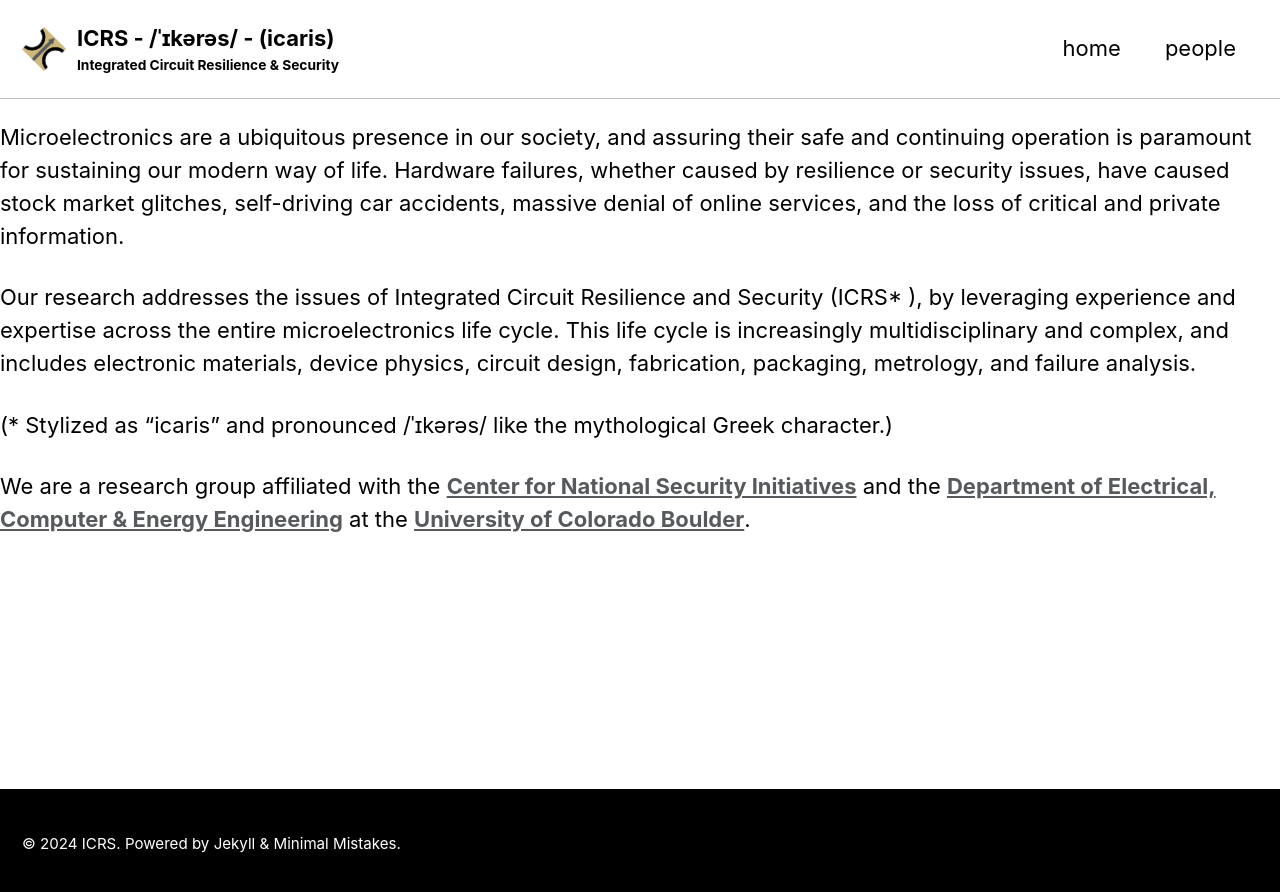
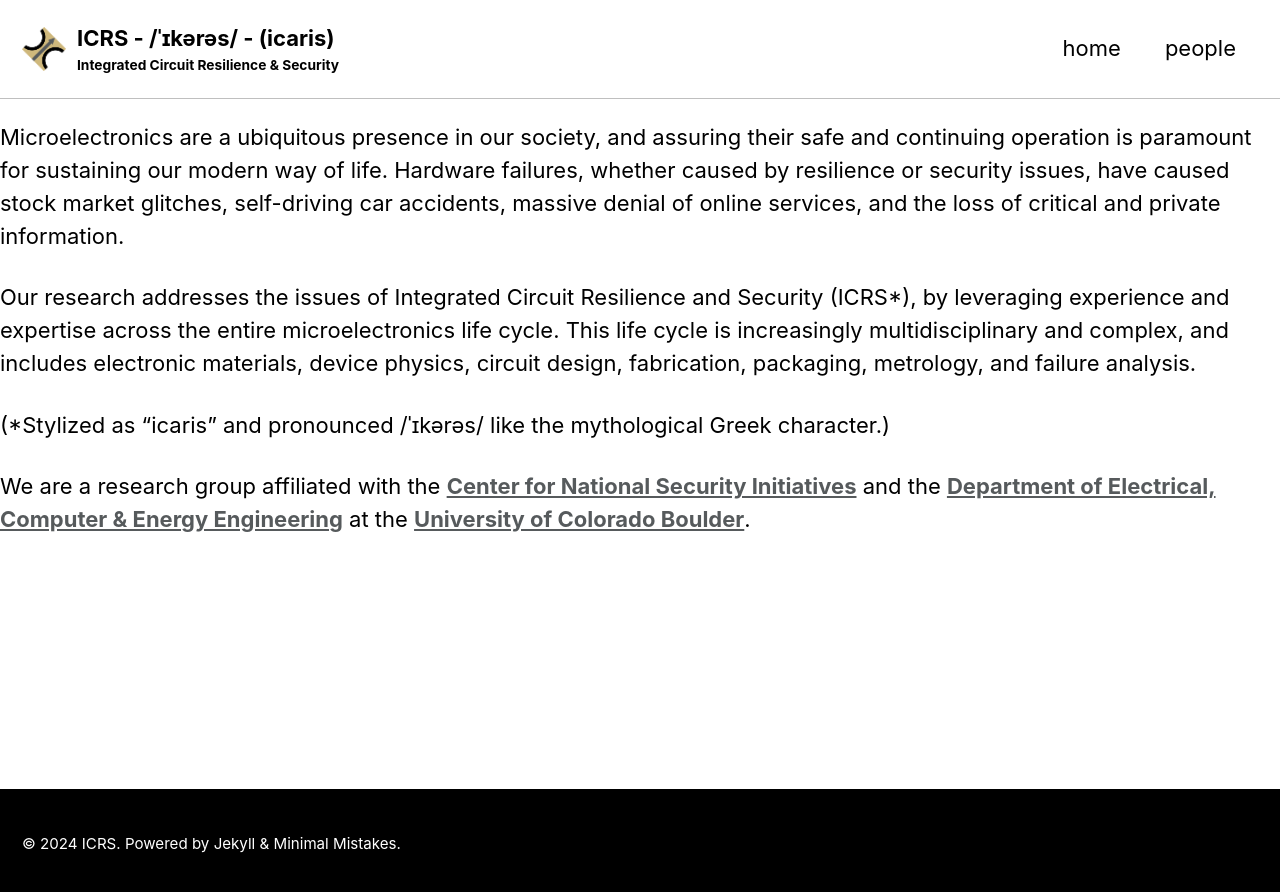
Before and after one commit to cachlabs/icaris, a Jekyll site: the page built from _pages/index.md, in a window 1280 px wide. Shown: the top 892 px of the page. Built offline with Jekyll 4.4.1, drawn with Linux system fonts in a browser that asks for light colours; cached includes are drawn as plain includes; our own code applies the rules of GitHub Pages for plain Markdown files.

```diff
--- a/_pages/index.md
+++ b/_pages/index.md
@@ -17,12 +17,12 @@ caused stock market glitches, self-driving car accidents, massive denial of
 online services, and the loss of critical and private information.
 
 Our research addresses the issues of Integrated Circuit Resilience and Security
-(ICRS* ), by leveraging experience and expertise across the entire
+(ICRS\*), by leveraging experience and expertise across the entire
 microelectronics life cycle. This life cycle is increasingly multidisciplinary
 and complex, and includes electronic materials, device physics, circuit design,
 fabrication, packaging, metrology, and failure analysis.
 
-(* Stylized as "icaris" and pronounced /ˈɪkərəs/ like the mythological Greek
+(\*Stylized as "icaris" and pronounced /ˈɪkərəs/ like the mythological Greek
 character.)
 
 We are a research group affiliated with the [**Center for National Security
```
